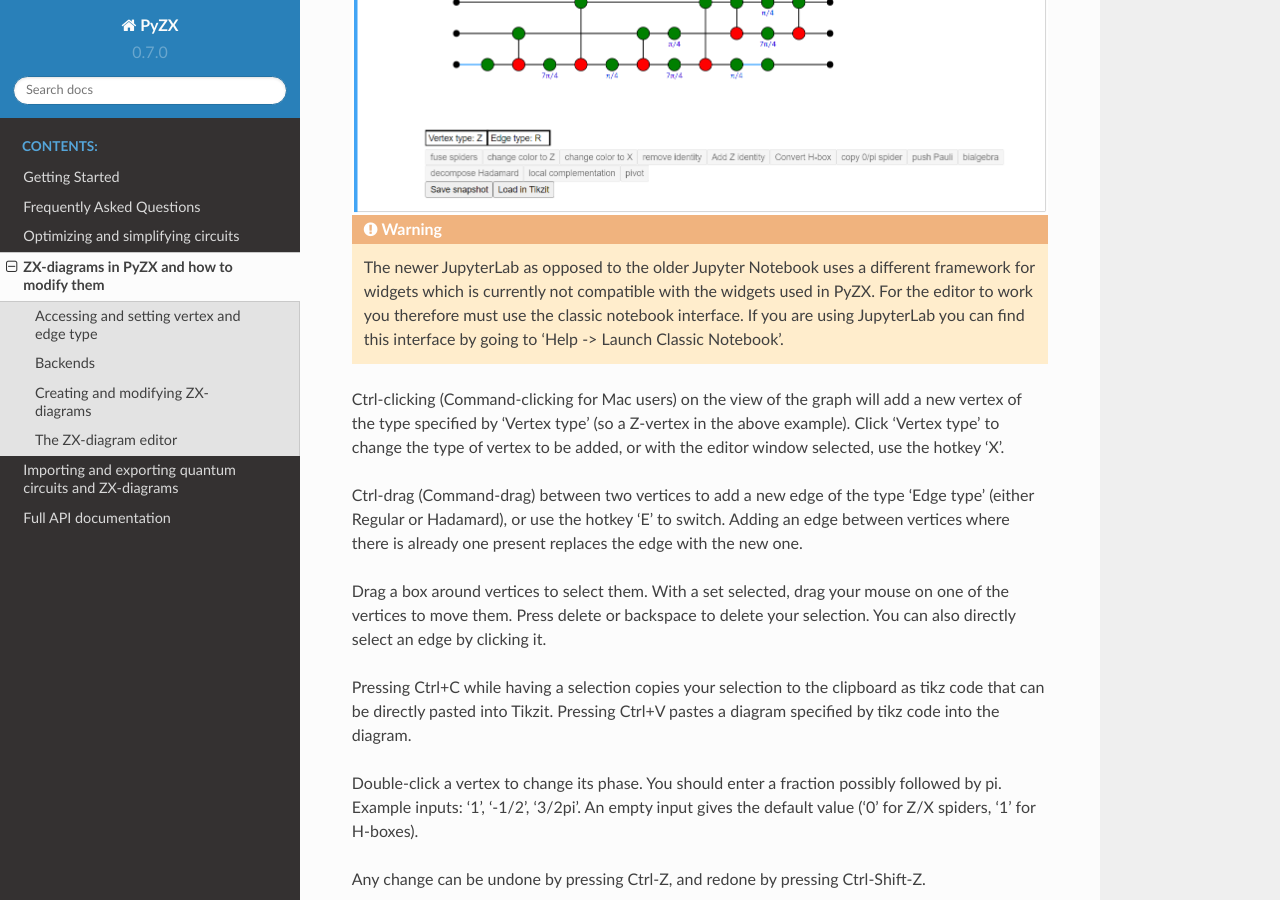
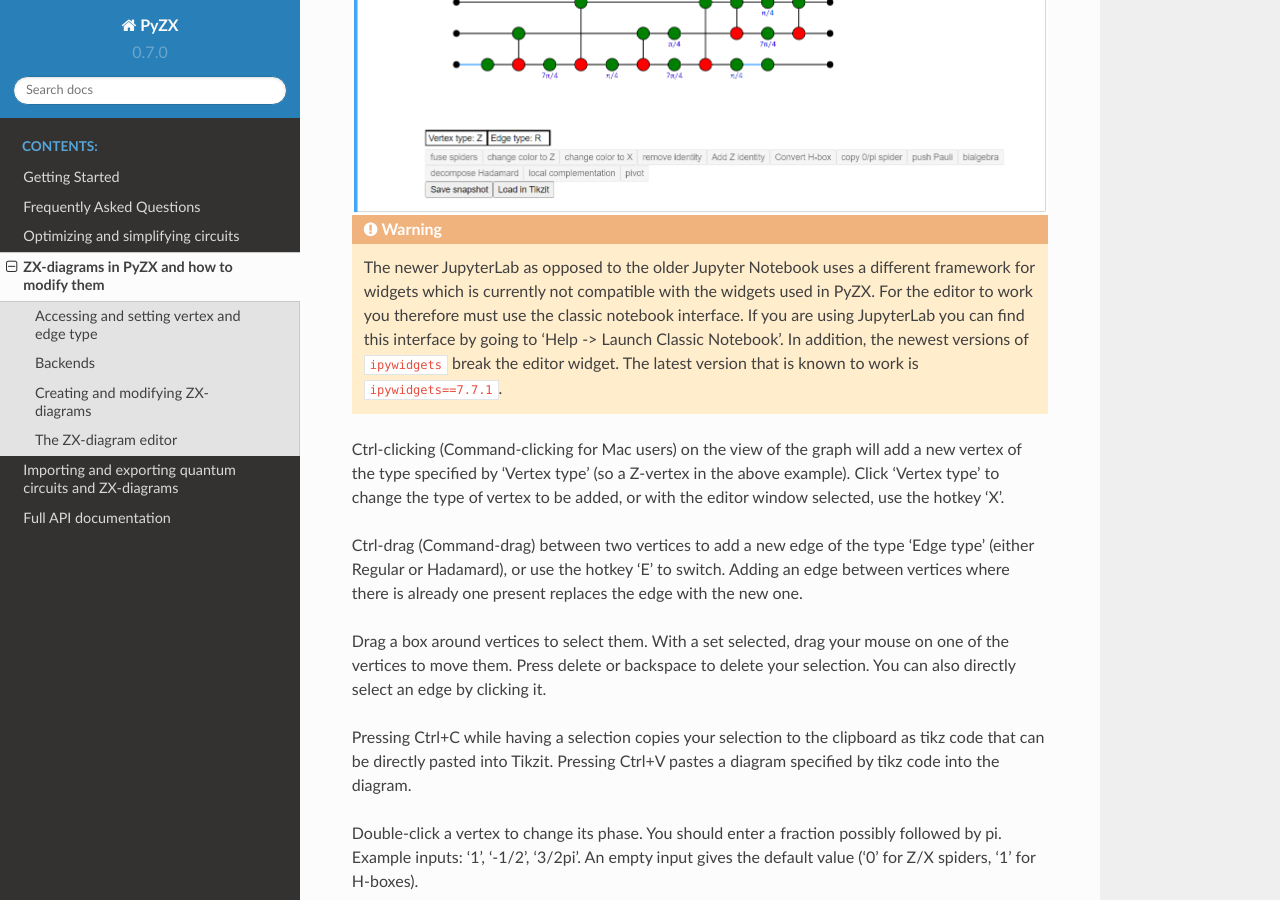
Before and after one commit to zxcalc/pyzx, a Sphinx documentation site: the page built from doc/graph.rst, in a window 1280 px wide and 900 px high, scrolled down 1897 px. Built offline with Sphinx 7.4.7 and the Read the Docs theme 2.0.0, drawn with Linux system fonts in a browser that asks for light colours.

Commit message:
Updated requirements to have ipywidgets<8, as the higher versions seems to break the editor. Also added a warning to the documentation about this. Should help with Issue #100

```diff
--- a/doc/graph.rst
+++ b/doc/graph.rst
@@ -52,7 +52,7 @@
    :align:   center
 
 .. warning::
-	The newer JupyterLab as opposed to the older Jupyter Notebook uses a different framework for widgets which is currently not compatible with the widgets used in PyZX. For the editor to work you therefore must use the classic notebook interface. If you are using JupyterLab you can find this interface by going to 'Help -> Launch Classic Notebook'.
+	The newer JupyterLab as opposed to the older Jupyter Notebook uses a different framework for widgets which is currently not compatible with the widgets used in PyZX. For the editor to work you therefore must use the classic notebook interface. If you are using JupyterLab you can find this interface by going to 'Help -> Launch Classic Notebook'. In addition, the newest versions of ``ipywidgets`` break the editor widget. The latest version that is known to work is ``ipywidgets==7.7.1``.
 
 Ctrl-clicking (Command-clicking for Mac users) on the view of the graph will add a new vertex of the type specified by 'Vertex type' (so a Z-vertex in the above example). Click 'Vertex type' to change the type of vertex to be added, or with the editor window selected, use the hotkey 'X'.
 
--- a/setup.py
+++ b/setup.py
@@ -37,6 +37,7 @@
     install_requires=["typing_extensions>=3.7.4",
                       "numpy>=1.14",
                       "pyperclip>=1.8.1",
-                      "tqdm>=4.56.0"],
+                      "tqdm>=4.56.0",
+                      "ipywidgets>=7.5,<8"],
     include_package_data=True,
 )
```
Also changed, not shown: requirements.txt (+9 -9 lines).
